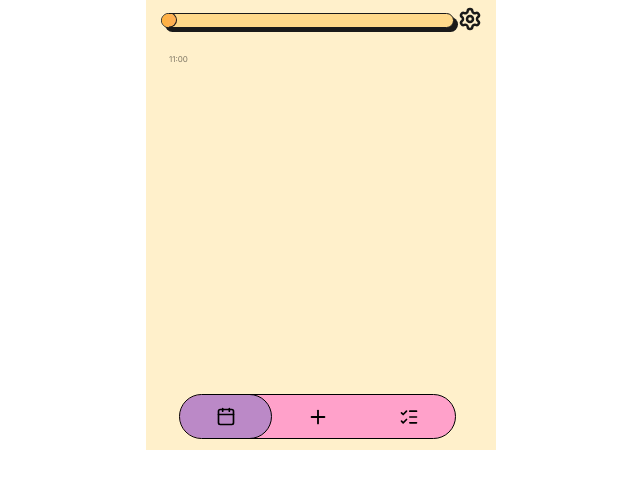
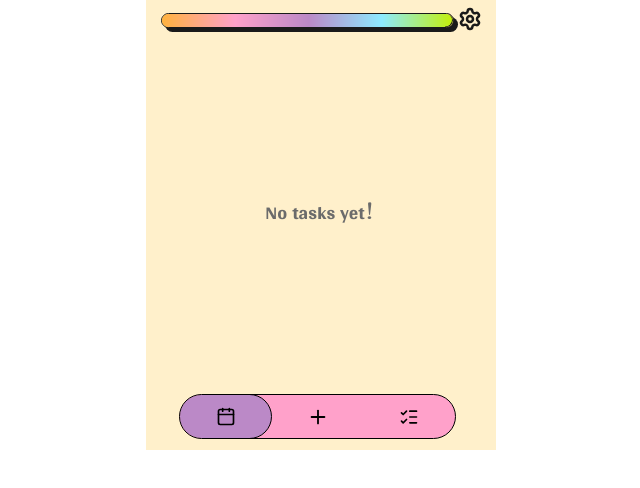
Before and after one commit to megisohata/taska, a React (Vite) app in the folder src/renderer/: page / in a window 1280 px wide. Both pictures are taken after a click on the button 544 px from the left and 416 px from the top of the page. Shown: the top 488 px of the page, without its empty margins (319-959 px from the left). Built offline with nearby package versions, Linux system fonts and the light colour scheme.

Commit message:
Update views when there are no tasks

```diff
--- a/src/renderer/src/components/Calendar.css
+++ b/src/renderer/src/components/Calendar.css
@@ -84,9 +84,23 @@
   position: absolute;
   top: 12px;
   left: 0;
+  width: 100%;
   list-style: none;
   margin: 0;
   padding: 0;
+}
+
+.calendar-view__empty {
+  position: absolute;
+  top: 144px;
+  left: 0;
+  width: 316px;
+  color: #6b6b6b;
+  font-family: 'Gidugu', sans-serif;
+  font-size: 28px;
+  line-height: 28px;
+  list-style: none;
+  text-align: center;
 }
 
 .calendar-task {
--- a/src/renderer/src/components/Calendar.tsx
+++ b/src/renderer/src/components/Calendar.tsx
@@ -123,11 +123,11 @@ function formatHour(totalMinutes: number): string {
 }
 
 function buildHourTicks(items: CalendarItem[]): HourTick[] {
+  if (items.length === 0) return []
+
   const lastEnd =
-    items.length === 0
-      ? VISIBLE_START_MINUTES
-      : VISIBLE_START_MINUTES +
-        Math.max(...items.map((item) => item.blockTop + item.blockHeight)) / PX_PER_MINUTE
+    VISIBLE_START_MINUTES +
+    Math.max(...items.map((item) => item.blockTop + item.blockHeight)) / PX_PER_MINUTE
   const finalHour = Math.max(VISIBLE_START_MINUTES, Math.floor(lastEnd / 60) * 60)
   const ticks: HourTick[] = []
 
@@ -271,6 +271,9 @@ function Calendar(): React.JSX.Element {
         </div>
 
         <ul className="calendar-view__tasks">
+          {calendarItems.length === 0 ? (
+            <li className="calendar-view__empty">No tasks yet!</li>
+          ) : null}
           {calendarItems.map((task) => (
             <li
               key={task.id}
--- a/src/renderer/src/components/List.css
+++ b/src/renderer/src/components/List.css
@@ -179,6 +179,16 @@
   background: var(--light-orange);
 }
 
+.list-view__empty {
+  margin-top: 18px;
+  list-style: none;
+  color: #6b6b6b;
+  font-family: 'Gidugu', sans-serif;
+  font-size: 28px;
+  line-height: 28px;
+  text-align: center;
+}
+
 .task-row {
   display: flex;
   align-items: center;
--- a/src/renderer/src/components/List.tsx
+++ b/src/renderer/src/components/List.tsx
@@ -252,7 +252,7 @@ function List(): React.JSX.Element {
 
   const total = tasks.length
   const completedCount = tasks.filter((task) => task.completed).length
-  const percent = total === 0 ? 0 : Math.round((completedCount / total) * 100)
+  const percent = total === 0 ? 100 : Math.round((completedCount / total) * 100)
 
   const dragItem = useRef<number | null>(null)
   const dragOver = useRef<number | null>(null)
@@ -319,6 +319,7 @@ function List(): React.JSX.Element {
       </div>
 
       <ul className="list-view__tasks">
+        {tasks.length === 0 ? <li className="list-view__empty">No tasks yet!</li> : null}
         {tasks.map((task, index) => (
           <li
             key={task.id}
--- a/src/renderer/src/components/TopBar.tsx
+++ b/src/renderer/src/components/TopBar.tsx
@@ -62,7 +62,7 @@ function TopBar({ showProgress = true }: TopBarProps): React.JSX.Element {
 
   const percent = useMemo(() => {
     const total = tasks.length
-    if (total === 0) return 0
+    if (total === 0) return 100
     const completed = tasks.filter((task) => task.completed).length
     return Math.round((completed / total) * 100)
   }, [tasks])
```
